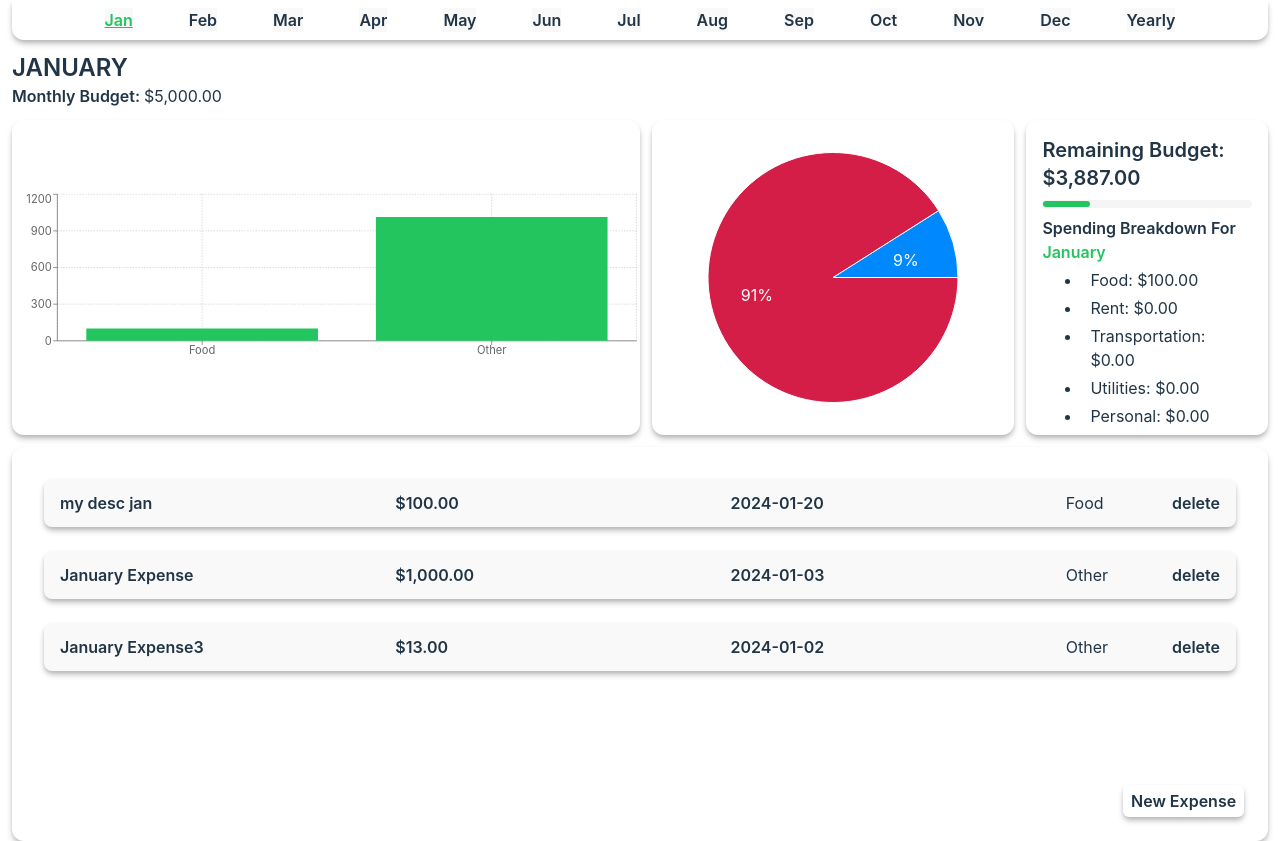
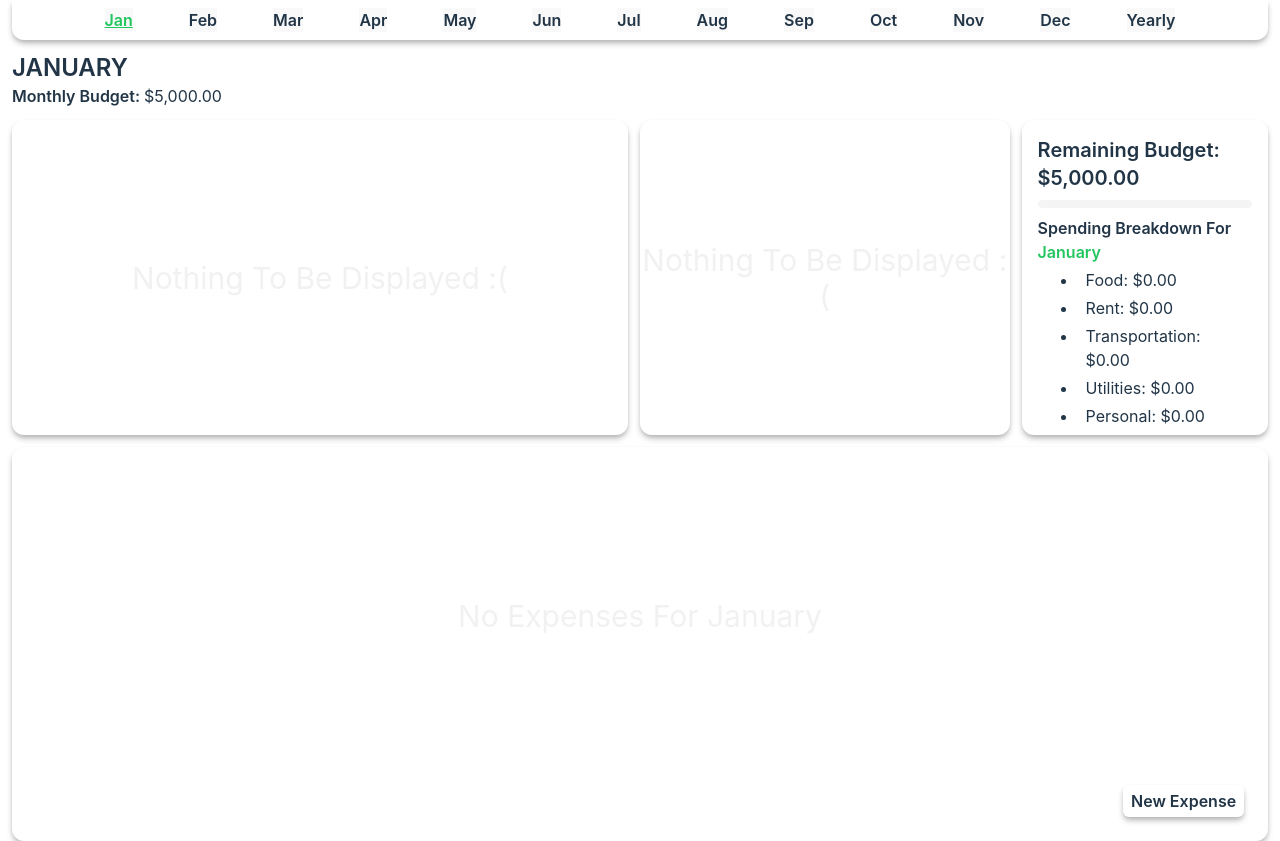
Before and after one commit to vChrisL/Finance-Tracker, a React (Vite) app: page / in a window 1280 px wide. Built offline with nearby package versions, Linux system fonts and the light colour scheme.

Commit message:
removed test data

```diff
--- a/src/data/expenseData.ts
+++ b/src/data/expenseData.ts
@@ -22,13 +22,13 @@ export const expenseCategories: string[] = [
 
 // Stores ALL expenses across every month
 let expensesMasterList = [
-    {id: 0, month: 'January', desc: 'my desc jan', amount: 100, date: '2024-01-20', category: 'Food'},
-    {id: 1, month: 'January', desc: 'January Expense', amount: 1000, date: '2024-01-03', category: 'Other'},
-    {id: 2, month: 'January', desc: 'January Expense3', amount: 13, date: '2024-01-02', category: 'Other'},
-    {id: 3, month: 'February', desc: 'Feb expense', amount: 4.99, date: '2024-02-07', category: 'Personal'},
-    {id: 4, month: 'February', desc: 'Feb expense2', amount: 499, date: '2024-02-06', category: 'Personal'},
-    {id: 5, month: 'March', desc: 'Mar expense', amount: 60, date: '2024-03-23', category: 'Food'},
-    {id: 6, month: 'March', desc: 'Mar expense2', amount: 40, date: '2024-03-20', category: 'Utilities'},
+    // {id: 0, month: 'January', desc: 'my desc jan', amount: 100, date: '2024-01-20', category: 'Food'},
+    // {id: 1, month: 'January', desc: 'January Expense', amount: 1000, date: '2024-01-03', category: 'Other'},
+    // {id: 2, month: 'January', desc: 'January Expense3', amount: 13, date: '2024-01-02', category: 'Other'},
+    // {id: 3, month: 'February', desc: 'Feb expense', amount: 4.99, date: '2024-02-07', category: 'Personal'},
+    // {id: 4, month: 'February', desc: 'Feb expense2', amount: 499, date: '2024-02-06', category: 'Personal'},
+    // {id: 5, month: 'March', desc: 'Mar expense', amount: 60, date: '2024-03-23', category: 'Food'},
+    // {id: 6, month: 'March', desc: 'Mar expense2', amount: 40, date: '2024-03-20', category: 'Utilities'},
 ] as IExpenseData[]
 
 
```
